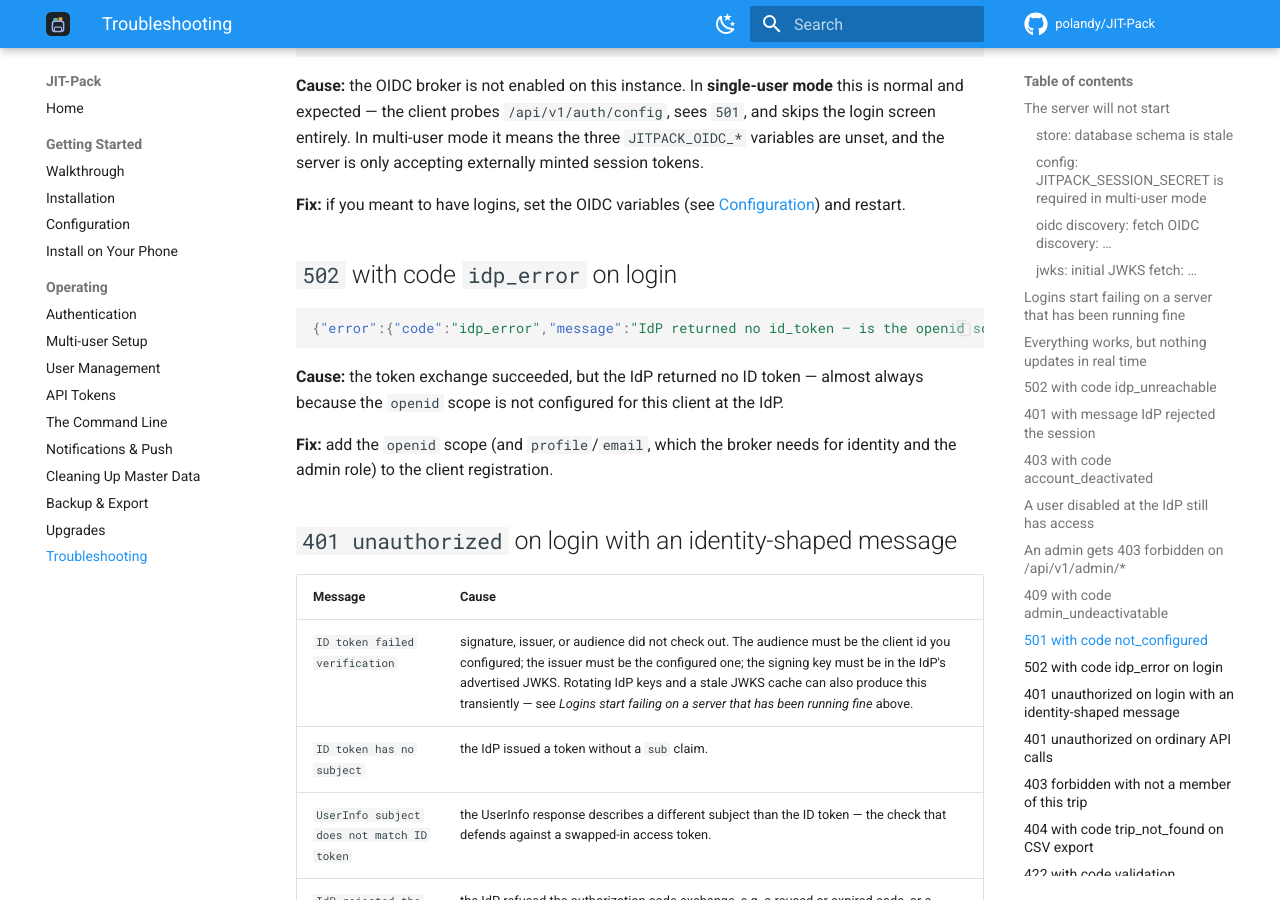
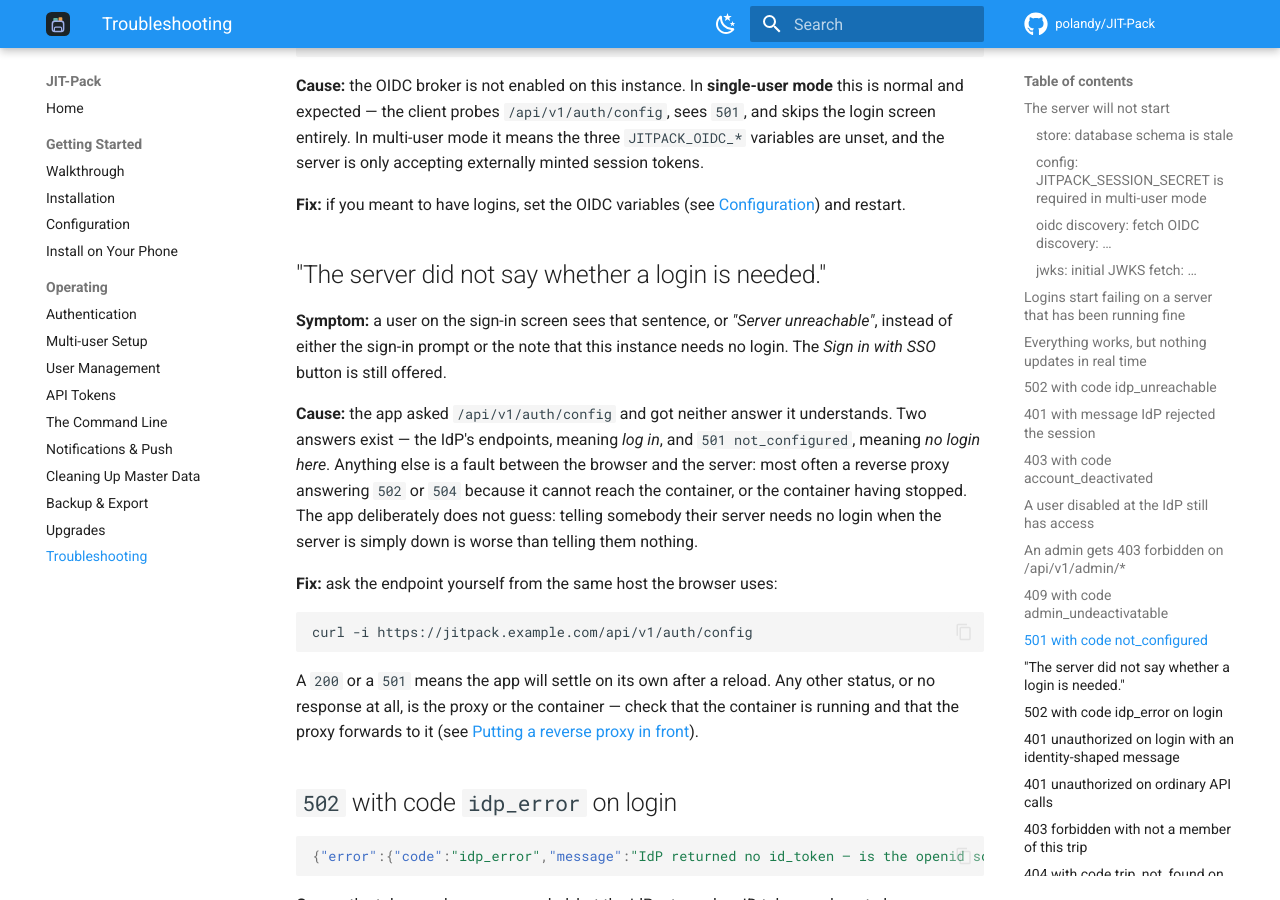
Before and after one commit to polandy/JIT-Pack, an MkDocs documentation site: the page built from docs/troubleshooting.md, in a window 1280 px wide and 900 px high, scrolled down 6898 px. Built offline with MkDocs 1.6.1 and Material for MkDocs 9.7.7, drawn with Linux system fonts in a browser that asks for light colours; comment, search, counter and statistics services are not loaded.

Commit message:
docs: name the login screen's third state in troubleshooting
An operator whose proxy cannot reach the container now gets a new symptom
reported to them — the sign-in screen saying the server did not answer —
and the page that carries the 501 entry is where they will look for it.

Co-Authored-By: Claude Opus 5 <noreply@anthropic.com>

````diff
--- a/docs/troubleshooting.md
+++ b/docs/troubleshooting.md
@@ -291,6 +291,30 @@ variables are unset, and the server is only accepting externally minted session
 **Fix:** if you meant to have logins, set the OIDC variables (see
 [Configuration](configuration.md)) and restart.
 
+## "The server did not say whether a login is needed."
+
+**Symptom:** a user on the sign-in screen sees that sentence, or *"Server unreachable"*,
+instead of either the sign-in prompt or the note that this instance needs no login. The
+*Sign in with SSO* button is still offered.
+
+**Cause:** the app asked `/api/v1/auth/config` and got neither answer it understands. Two
+answers exist — the IdP's endpoints, meaning *log in*, and `501 not_configured`, meaning
+*no login here*. Anything else is a fault between the browser and the server: most often a
+reverse proxy answering `502` or `504` because it cannot reach the container, or the
+container having stopped. The app deliberately does not guess: telling somebody their
+server needs no login when the server is simply down is worse than telling them nothing.
+
+**Fix:** ask the endpoint yourself from the same host the browser uses:
+
+```bash
+curl -i https://jitpack.example.com/api/v1/auth/config
+```
+
+A `200` or a `501` means the app will settle on its own after a reload. Any other status,
+or no response at all, is the proxy or the container — check that the container is running
+and that the proxy forwards to it (see
+[Putting a reverse proxy in front](installation.md#putting-a-reverse-proxy-in-front)).
+
 ## `502` with code `idp_error` on login
 
 ```json
````
